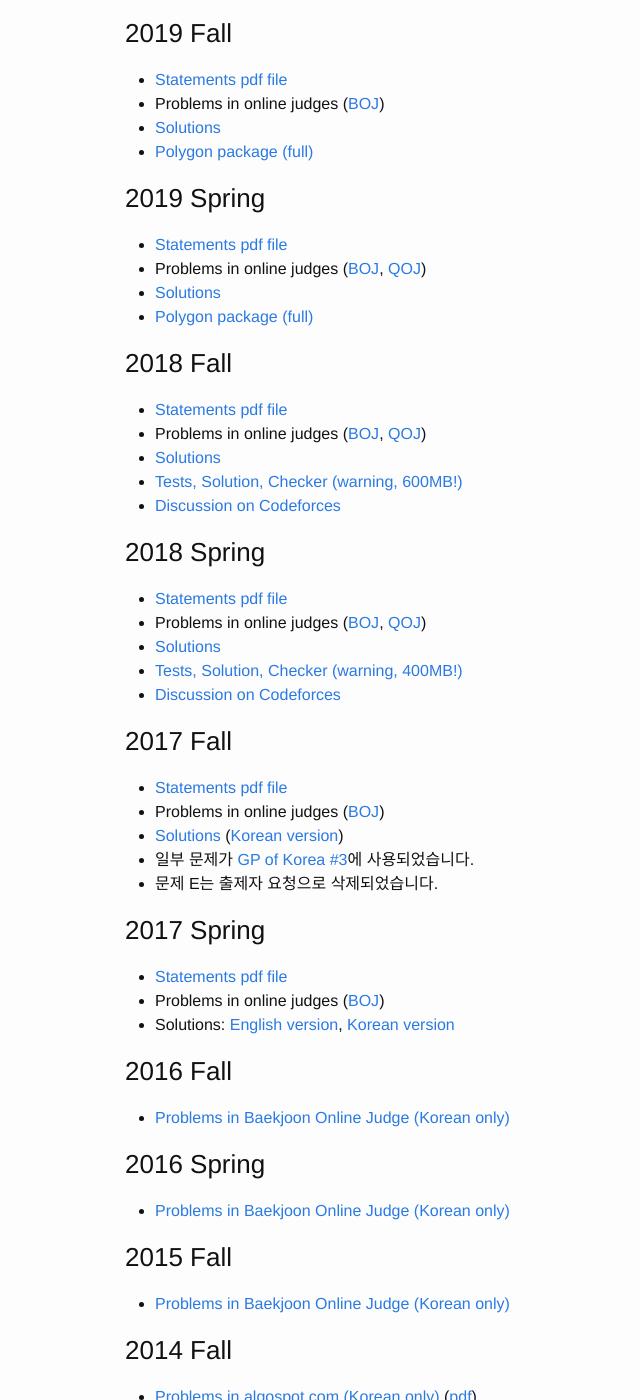
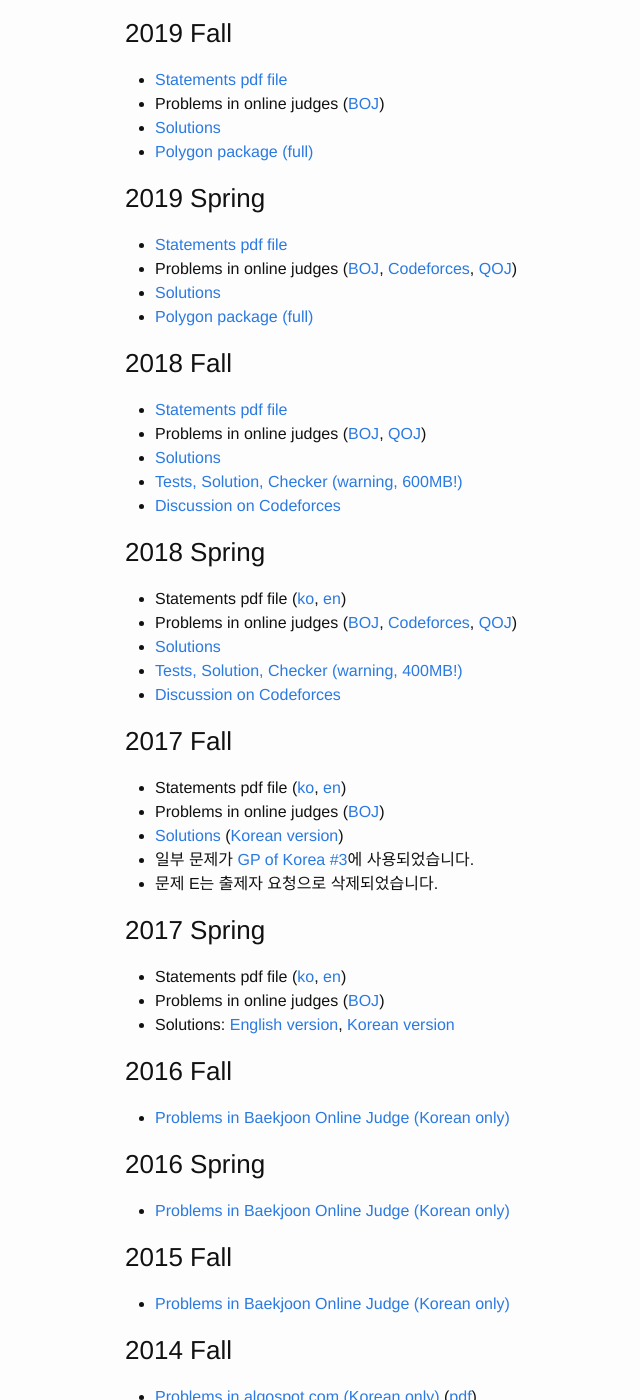
Before and after one commit to RUN-KAIST/kaist.run, a Jekyll site: the page built from contests/pastcontests_ko.md, in a window 1280 px wide and 1400 px high, scrolled down 1692 px. Shown: the whole window, without its empty margins (145-785 px from the left). Built offline with Jekyll 4.4.1, drawn with Linux system fonts in a browser that asks for light colours.

Commit message:
Update pastcontests_ko.md

```diff
--- a/contests/pastcontests_ko.md
+++ b/contests/pastcontests_ko.md
@@ -81,7 +81,7 @@ ref: contest-past
 ### 2019 Spring
 
 * [Statements pdf file](https://kaist.run/contest/2019-spring/problemset.pdf)
-* Problems in online judges ([BOJ](https://www.acmicpc.net/category/detail/2022), [QOJ](https://qoj.ac/contest/3921))
+* Problems in online judges ([BOJ](https://www.acmicpc.net/category/detail/2022), [Codeforces](https://codeforces.com/gym/102202), [QOJ](https://qoj.ac/contest/3921))
 * [Solutions](https://kaist.run/contest/2019-spring/solution.pdf)
 * [Polygon package (full)](https://drive.google.com/drive/folders/1G-_Jm6g0Yf3miRRQ0NVaZ8hFJnZOw-m3?usp=sharing)
 
@@ -95,15 +95,15 @@ ref: contest-past
 
 ### 2018 Spring
 
-* [Statements pdf file]([ko](https://drive.google.com/open?id=1eiU413JYuldPwTcQ3VFaIp8qyuI8HzEW), [en](https://drive.google.com/open?id=1ppIkxJH9roWxpuWDhdRwn4fKWjk3eggW))
-* Problems in online judges ([BOJ](https://www.acmicpc.net/category/detail/1874), [QOJ](https://qoj.ac/contest/3628))
+* Statements pdf file ([ko](https://drive.google.com/open?id=1eiU413JYuldPwTcQ3VFaIp8qyuI8HzEW), [en](https://drive.google.com/open?id=1ppIkxJH9roWxpuWDhdRwn4fKWjk3eggW))
+* Problems in online judges ([BOJ](https://www.acmicpc.net/category/detail/1874), [Codeforces](https://codeforces.com/gym/101806), [QOJ](https://qoj.ac/contest/3628))
 * [Solutions](https://drive.google.com/open?id=17Sgx0VODLTdrfQhIQrAf5kHWiiwG--Q2)
 * [Tests, Solution, Checker (warning, 400MB!)](https://drive.google.com/open?id=1mWZ-R1WE5IV4hKZNPWC2fYlqsMGLEhIM)
 * [Discussion on Codeforces](http://codeforces.com/blog/entry/59625)
 
 ### 2017 Fall
 
-* [Statements pdf file]([ko](https://drive.google.com/open?id=1QoXaCAMgAlBzfL0-fNYocBpAl393-DDJ), [en](https://drive.google.com/open?id=10aC49yRSxyaBdTCTsCdPgdKJE55Zv-z_))
+* Statements pdf file ([ko](https://drive.google.com/open?id=1QoXaCAMgAlBzfL0-fNYocBpAl393-DDJ), [en](https://drive.google.com/open?id=10aC49yRSxyaBdTCTsCdPgdKJE55Zv-z_))
 * Problems in online judges ([BOJ](https://www.acmicpc.net/category/detail/1759))
 * [Solutions](https://drive.google.com/open?id=1GuJqgCYzjeVy3A8vPem_zcDxt7gQYx8_) ([Korean version](https://drive.google.com/open?id=1U7IzHUzUShbHYugZtGYD6ZAhwmWR77Ee))
 * 일부 문제가 [GP of Korea #3](http://codeforces.com/blog/entry/62435)에 사용되었습니다.
@@ -111,7 +111,7 @@ ref: contest-past
 
 ### 2017 Spring
 
-* [Statements pdf file]([ko](https://drive.google.com/open?id=16OvDVDwI77v3Uso8rx5M3HNXHY5x4N80), [en](https://drive.google.com/open?id=11_dYYH3dok1H3C0d3nABUPmYDWd2hW72))
+* Statements pdf file ([ko](https://drive.google.com/open?id=16OvDVDwI77v3Uso8rx5M3HNXHY5x4N80), [en](https://drive.google.com/open?id=11_dYYH3dok1H3C0d3nABUPmYDWd2hW72))
 * Problems in online judges ([BOJ](https://www.acmicpc.net/category/detail/1743))
 * Solutions: [English version](https://drive.google.com/open?id=1N7GuLhgmu9-Y-pCu8xZnfkaaQ2rz4xSA), [Korean version](https://drive.google.com/open?id=1LQHJGEMbelK-IBbI30rlpkPqTxz4oAo_)
 
```
